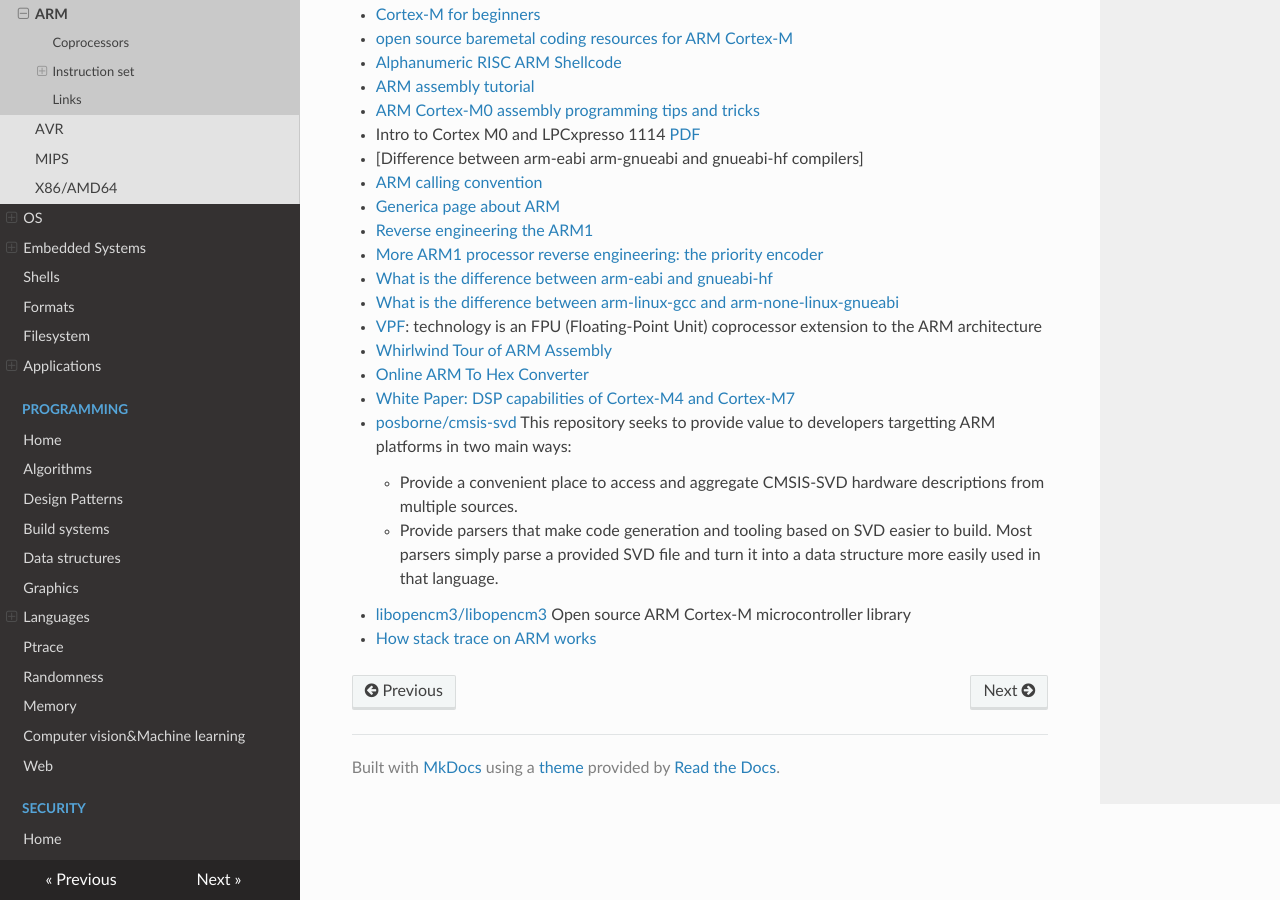
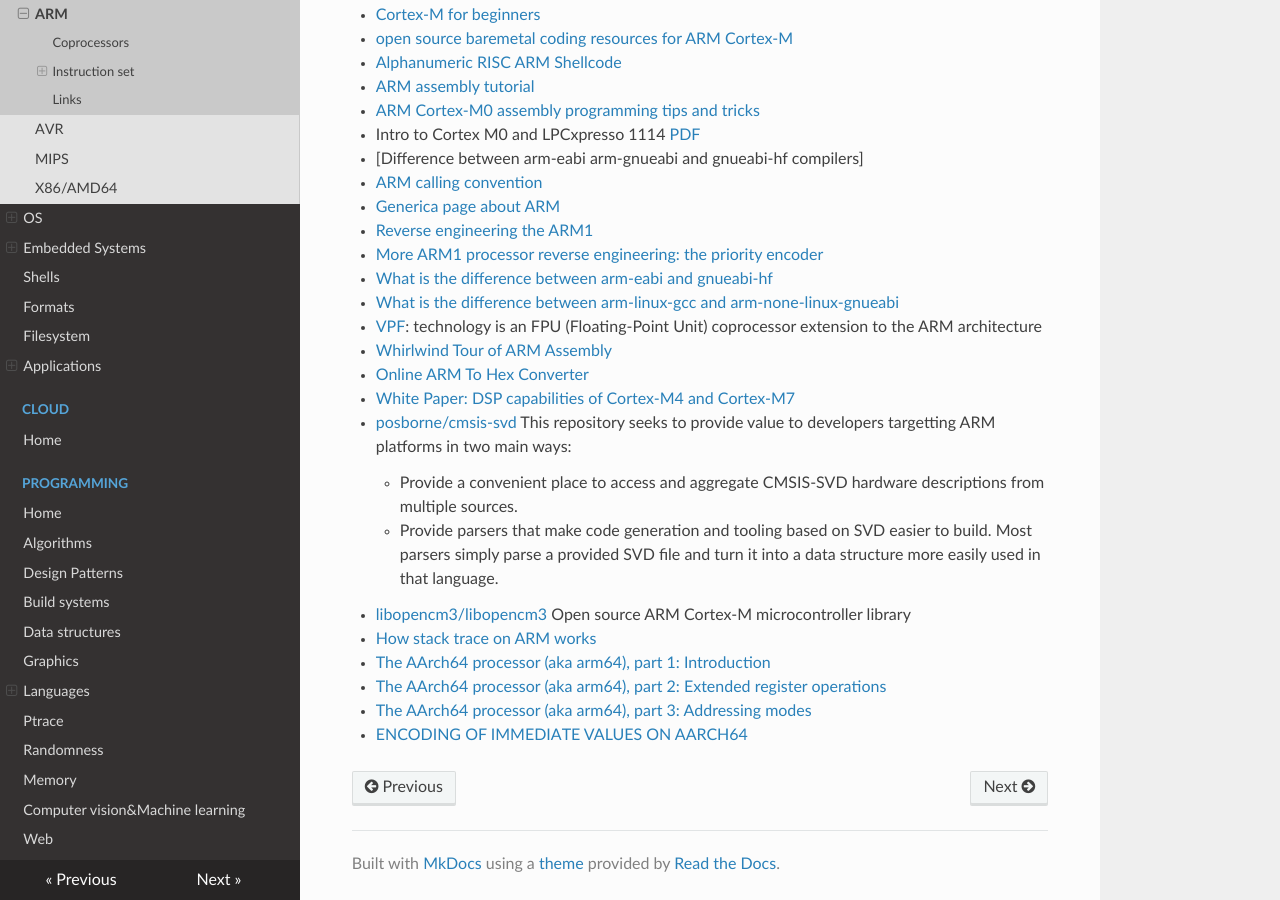
Before and after one commit to gipi/low-level, an MkDocs documentation site: the page built from docs/arch/arm.md, in a window 1280 px wide and 900 px high, scrolled down 1930 px. Built offline with MkDocs 1.6.1, drawn with Linux system fonts in a browser that asks for light colours; nearby versions of some CDN libraries.

Commit message:
Updates.

```diff
--- a/docs/arch/arm.md
+++ b/docs/arch/arm.md
@@ -108,3 +108,7 @@ for example, is p14.
     - Provide parsers that make code generation and tooling based on SVD easier to build. Most parsers simply parse a provided SVD file and turn it into a data structure more easily used in that language.
  - [libopencm3/libopencm3](https://github.com/libopencm3/libopencm3) Open source ARM Cortex-M microcontroller library
  - [How stack trace on ARM works](https://alexkalmuk.medium.com/how-stack-trace-on-arm-works-5634b35ddca1)
+ - [The AArch64 processor (aka arm64), part 1: Introduction](https://devblogs.microsoft.com/oldnewthing/20220726-00/?p=106898)
+ - [The AArch64 processor (aka arm64), part 2: Extended register operations](https://devblogs.microsoft.com/oldnewthing/20220727-00/?p=106907)
+ - [The AArch64 processor (aka arm64), part 3: Addressing modes](https://devblogs.microsoft.com/oldnewthing/20220728-00/?p=106912)
+ - [ENCODING OF IMMEDIATE VALUES ON AARCH64](https://dinfuehr.github.io/blog/encoding-of-immediate-values-on-aarch64/)
--- a/mkdocs.yml
+++ b/mkdocs.yml
@@ -35,6 +35,8 @@ nav:
     - Qt: applications/qt.md
     - SSH: applications/ssh.md
     - Vim: applications/vim.md
+- Cloud:
+  - Home: cloud/index.md
 - Programming:
   - Home: programming/programming.md
   - Algorithms: programming/algorithms.md
```
Also changed, not shown: docs/cloud/index.md (added, +3 -0 lines), docs/programming/graphics.md (+1 -0 lines), docs/security/index.md (+1 -0 lines), docs/security/kernel.md (+1 -0 lines).
